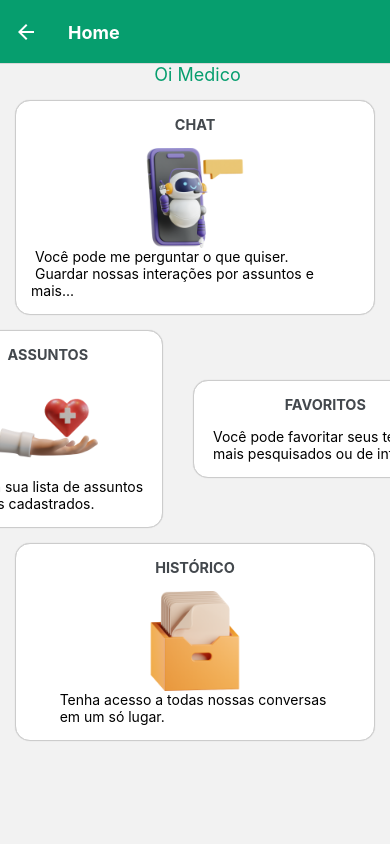
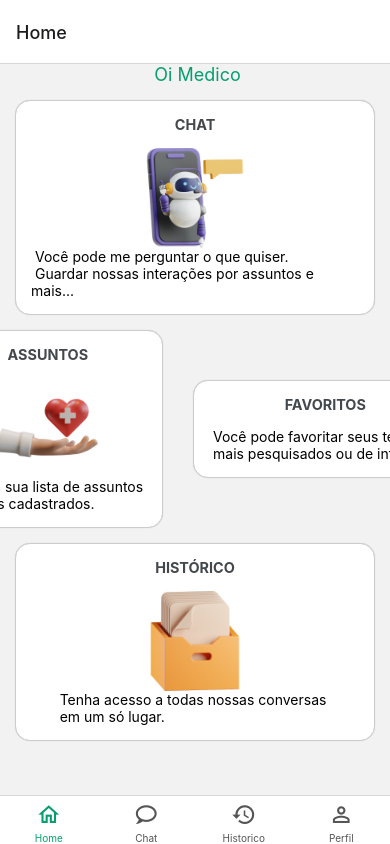
Before and after one commit to BG-Data/MedicAI_frontend, a React Native app: screen /Home in a window 390 px wide. Built offline with nearby package versions, Linux system fonts and the light colour scheme.

Commit message:
navegação BottomTab e adição novas telas

```diff
--- a/App.js
+++ b/App.js
@@ -1,16 +1,54 @@
 import React, { useState } from 'react';
-import { Button, StyleSheet, View, Image, TouchableOpacity, Text} from 'react-native';
-import { Input } from 'react-native-elements';
 import { SafeAreaView } from 'react-native-safe-area-context';
-import styles from './style/MainStyle';
 import { NavigationContainer } from '@react-navigation/native';
 import { createNativeStackNavigator } from '@react-navigation/native-stack';
+import { createBottomTabNavigator } from '@react-navigation/bottom-tabs';
+import { MaterialCommunityIcons } from '@expo/vector-icons';
 import Login from './screens/Login';
 import Home from './screens/Home';
 import PrimeiroAcesso from './screens/PrimeiroAcesso';
 import ResetSenha from './screens/ResetSenha';
+import Chat from './screens/Chat';
+import Historico from './screens/Historico';
+import Perfil from './screens/Perfil';
+import Assuntos from './screens/Assuntos';
+import Favoritos from './screens/Favoritos';
 
 const Stack = createNativeStackNavigator();
+const Tab = createBottomTabNavigator();
+
+function HomeTabs() {
+  return (
+    <Tab.Navigator
+      screenOptions={({ route }) => ({
+        tabBarIcon: ({ color, size }) => {
+          let iconName;
+
+          if (route.name === 'Home') {
+            iconName = 'home-outline';
+          } else if (route.name === 'Chat') {
+            iconName = 'chat-outline';
+          } else if (route.name === 'Historico') {
+            iconName = 'history';
+          } else if (route.name === 'Perfil') {
+            iconName = 'account-outline';
+          }
+
+          return <MaterialCommunityIcons name={iconName} color={color} size={size} />;
+        },
+      })}
+      tabBarOptions={{
+        activeTintColor: '#069E6E',
+        inactiveTintColor: '#545454',
+      }}
+    >
+      <Tab.Screen name="Home" component={Home} />
+      <Tab.Screen name="Chat" component={Chat} />
+      <Tab.Screen name="Historico" component={Historico} />
+      <Tab.Screen name="Perfil" component={Perfil} />
+    </Tab.Navigator>
+  );
+}
 
 function MyStack() {
 
@@ -33,8 +71,15 @@ function MyStack() {
           options={{...commonHeaderStyle,  title: 'Primeiro Acesso',}}/>
         <Stack.Screen name="ResetSenha" component={ResetSenha}
           options={{...commonHeaderStyle,  title: 'Recuperar senha',}}/>
-        <Stack.Screen name="Home" component={Home}
-        options={commonHeaderStyle}/>
+        <Stack.Screen name="Home" component={HomeTabs}
+        options={{ headerShown: false }}/>
+
+        <Stack.Screen name="Favoritos" component={Favoritos}
+          options={{...commonHeaderStyle,  title: 'Seus favoritos',}}/>
+
+        <Stack.Screen name="Assuntos" component={Assuntos}
+          options={{...commonHeaderStyle,  title: 'Seus assuntos',}}/>
+
       </Stack.Navigator>
   );
 }
```
